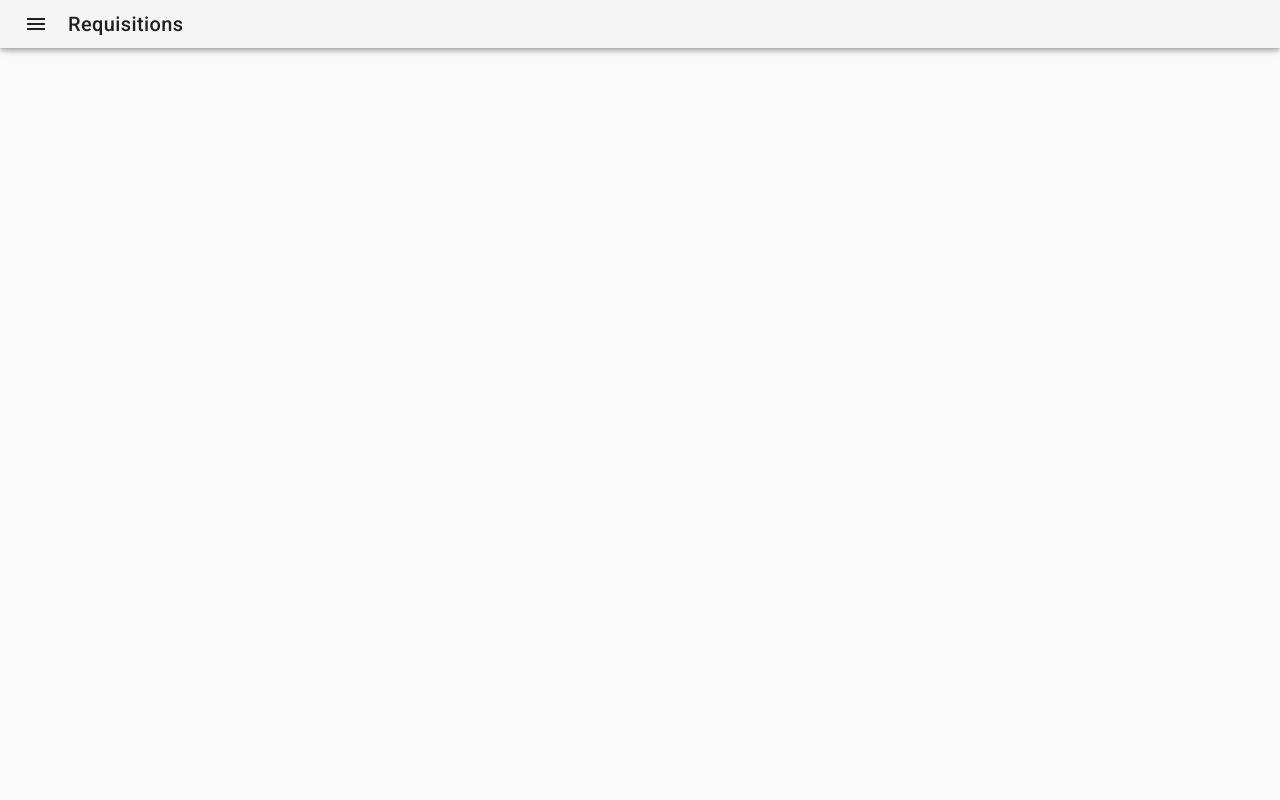
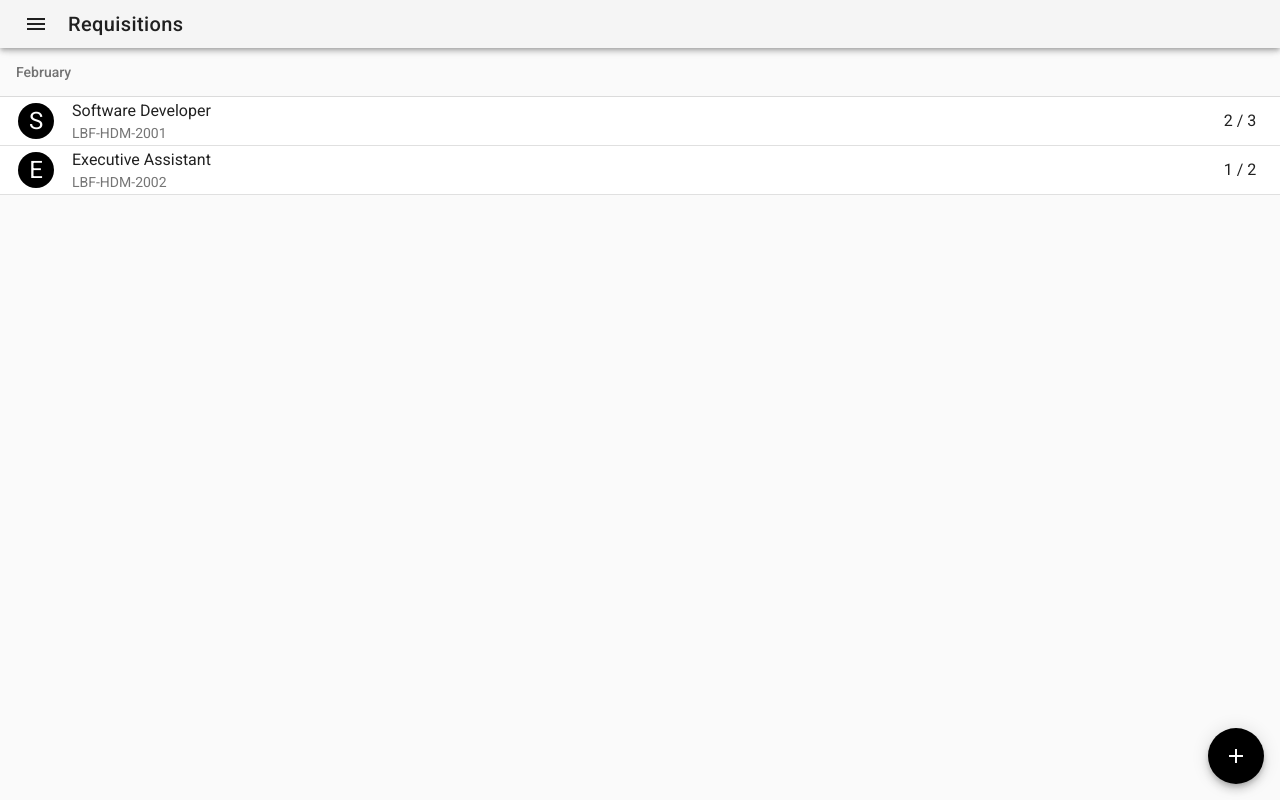
Before and after one commit to iceniveth/firecruiter, a Vue app: page /requisitions in a window 1280 px wide. Built offline with nearby package versions, Linux system fonts and the light colour scheme.

Commit message:
Add sample layout for requisitions

```diff
--- a/src/pages/Requisitions.vue
+++ b/src/pages/Requisitions.vue
@@ -1,5 +1,71 @@
 <template>
   <div>
     <app-navigation-bar title="Requisitions"></app-navigation-bar>
+
+    <v-subheader px="0" mx="0">February</v-subheader>
+    <v-divider></v-divider>
+    <v-list class="py-0 mt-1s">
+      <template v-for="requisition in requisitions">
+        <v-list-tile @click=""
+                      ripple>
+          <v-list-tile-avatar>
+            <v-avatar color="black"
+                      size="36">
+              <span class="white--text headline">{{ requisition.position.charAt(0).toUpperCase() }}</span>
+            </v-avatar>
+          </v-list-tile-avatar>
+
+          <v-list-tile-content>
+            <v-list-tile-title>{{ requisition.position }}</v-list-tile-title>
+            <v-list-tile-sub-title>{{ requisition.number }}</v-list-tile-sub-title>
+          </v-list-tile-content>
+
+          <v-list-tile-action>
+            <v-avatar>{{ requisition.count }} / {{ requisition.needed }}</v-avatar>
+          </v-list-tile-action>
+        </v-list-tile>
+
+        <v-divider></v-divider>
+      </template>
+    </v-list>
+
+    <v-tooltip left>
+      <v-btn fab
+             slot="activator"
+             color="black"
+             bottom
+             right
+             fixed>
+        <v-icon color="white">add</v-icon>
+      </v-btn>
+      <span>Create Requisition</span>
+    </v-tooltip>
   </div>
 </template>
+
+<script>
+export default {
+  data() {
+    return {
+      requisitions: [
+        {
+          date: '2019-02-25',
+          dateDue: '2019-03-30',
+          number: 'LBF-HDM-2001',
+          position: 'Software Developer',
+          count: 2,
+          needed: 3
+        },
+        {
+          date: '2019-02-25',
+          dateDue: '2019-04-30',
+          number: 'LBF-HDM-2002',
+          position: 'Executive Assistant',
+          count: 1,
+          needed: 2
+        }
+      ]
+    }
+  }
+};
+</script>
```
